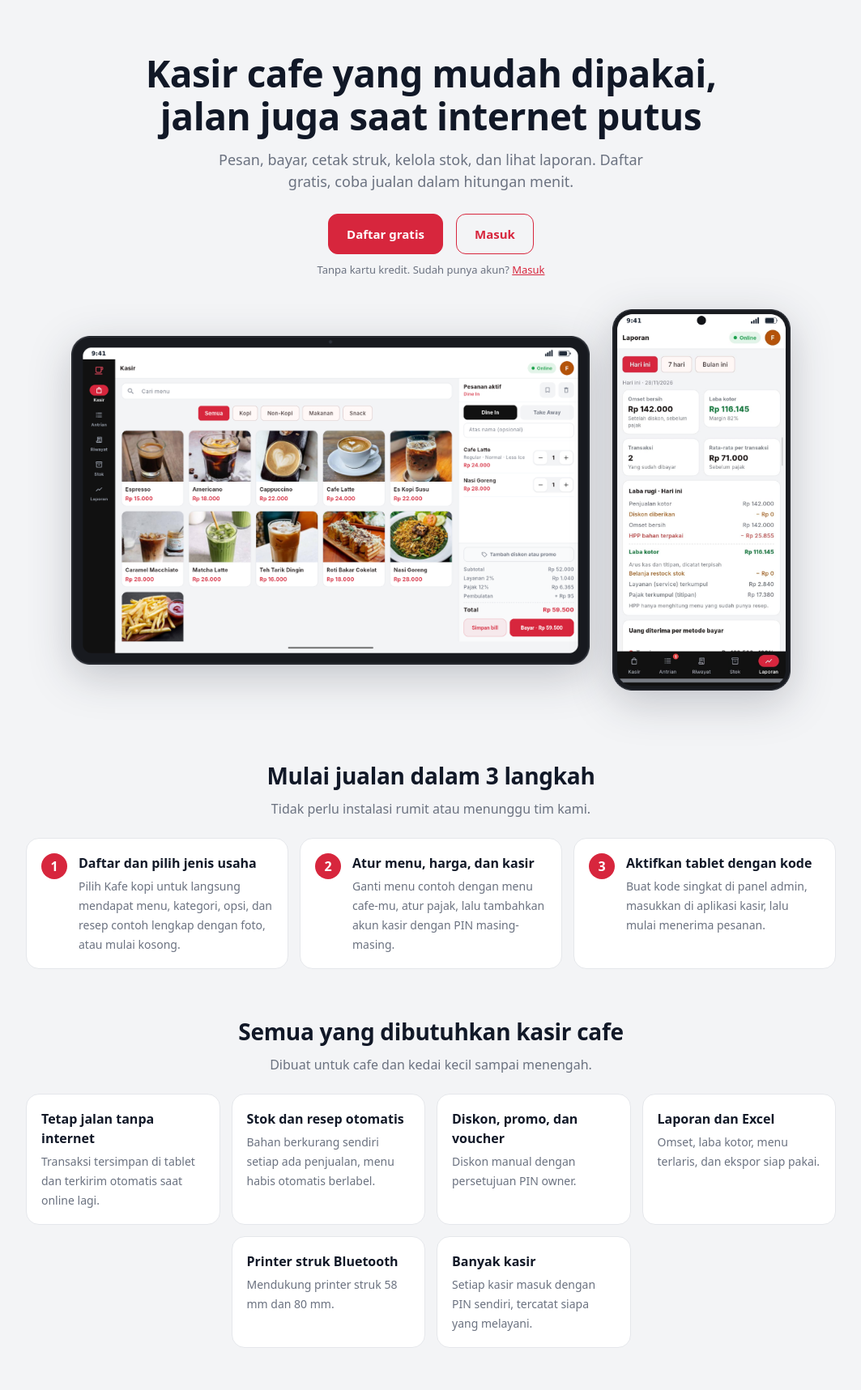
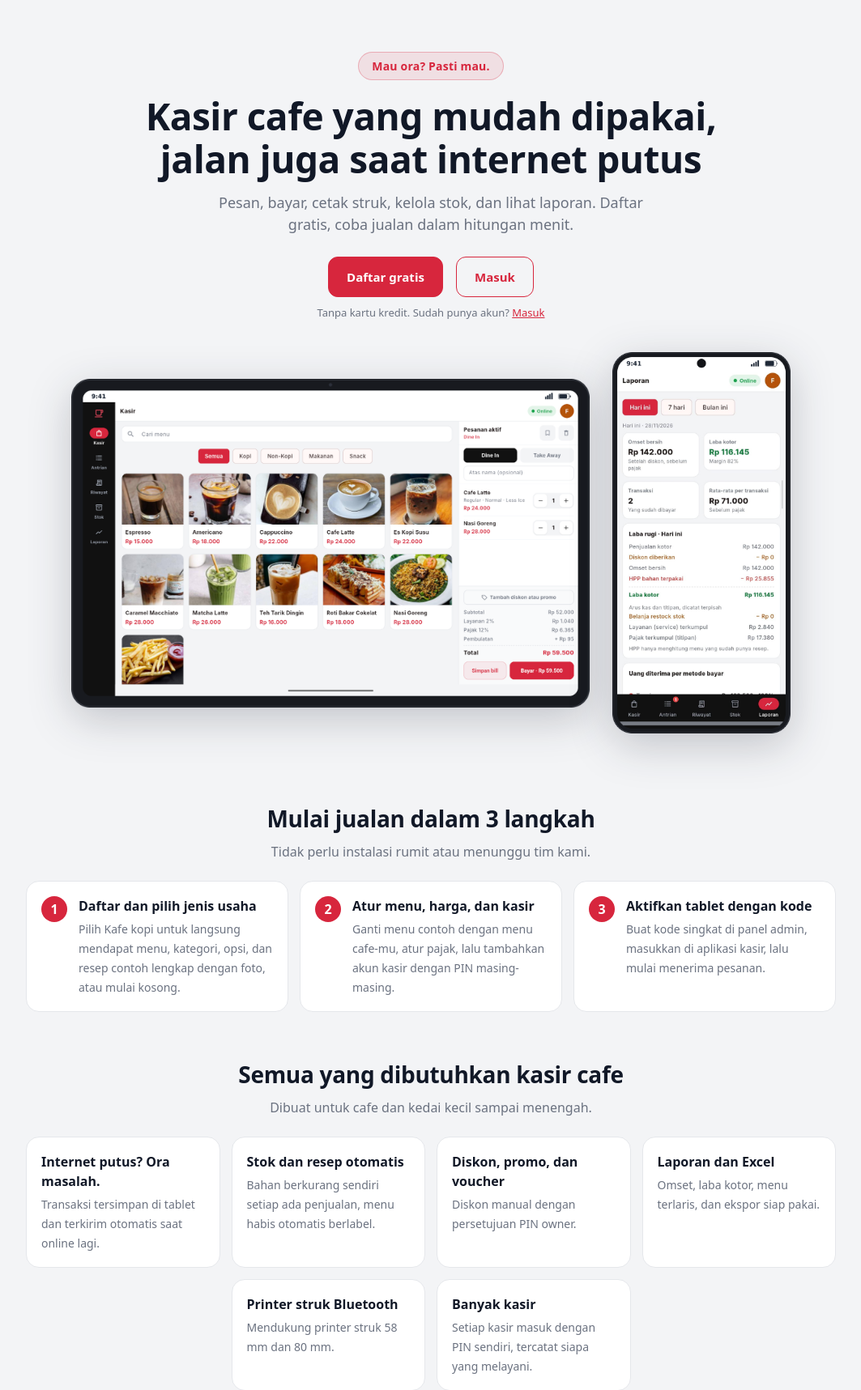
Before and after one commit to Wijaya-Plywood-Indonesia/jaya-pos-api, a Laravel app: page / in a window 1280 px wide. Shown: the part 60-1777 px from the top of the page at 81% size, without its empty margins (108-1171 px from the left). Run offline with Laravel 12, Linux system fonts and the light colour scheme; parts of the project's set-up code (start-up, migrations or seed data) failed here and were passed over.

Commit message:
feat: Update landing page content and styles for improved user engagement

```diff
--- a/resources/views/landing.blade.php
+++ b/resources/views/landing.blade.php
@@ -1,10 +1,12 @@
 @extends('layouts.public')
 
 @section('title', 'Mawra POS · Kasir cafe yang mudah')
+@section('description', 'Mau ora? Pasti mau. Aplikasi kasir cafe: pesan, bayar, cetak struk, stok otomatis, dan laporan. Internet putus? Ora masalah.')
 
 @section('head')
     <style>
         .hero { text-align: center; padding: 56px 0 28px; }
+        .eyebrow { display: inline-block; font-size: 14px; font-weight: 800; color: var(--red); background: rgba(215,38,61,.10); border: 1px solid rgba(215,38,61,.28); padding: 6px 16px; border-radius: 999px; margin-bottom: 18px; letter-spacing: .2px; }
         .hero h1 { font-size: clamp(30px, 6vw, 46px); line-height: 1.15; margin: 0 0 14px; letter-spacing: -.5px; }
         .hero p { color: var(--muted); font-size: 18px; max-width: 560px; margin: 0 auto 26px; }
         .hero .btn { margin: 0 6px 10px; }
@@ -54,6 +56,7 @@
     @endphp
 
     <section class="hero">
+        <div class="eyebrow">Mau ora? Pasti mau.</div>
         <h1>Kasir cafe yang mudah dipakai,<br>jalan juga saat internet putus</h1>
         <p>Pesan, bayar, cetak struk, kelola stok, dan lihat laporan. Daftar gratis, coba jualan dalam hitungan menit.</p>
         <a class="btn primary" href="/daftar">Daftar gratis</a>
@@ -83,7 +86,7 @@
     <h2 class="sec">Semua yang dibutuhkan kasir cafe</h2>
     <p class="sec-sub">Dibuat untuk cafe dan kedai kecil sampai menengah.</p>
     <section class="feats">
-        <div class="feat"><b>Tetap jalan tanpa internet</b><span>Transaksi tersimpan di tablet dan terkirim otomatis saat online lagi.</span></div>
+        <div class="feat"><b>Internet putus? Ora masalah.</b><span>Transaksi tersimpan di tablet dan terkirim otomatis saat online lagi.</span></div>
         <div class="feat"><b>Stok dan resep otomatis</b><span>Bahan berkurang sendiri setiap ada penjualan, menu habis otomatis berlabel.</span></div>
         <div class="feat"><b>Diskon, promo, dan voucher</b><span>Diskon manual dengan persetujuan PIN owner.</span></div>
         <div class="feat"><b>Laporan dan Excel</b><span>Omset, laba kotor, menu terlaris, dan ekspor siap pakai.</span></div>
@@ -115,7 +118,7 @@
     </section>
 
     <section class="cta">
-        <h2>Siap mencoba?</h2>
+        <h2>Jadi, mau ora?</h2>
         <p>Daftar sekarang dan coba transaksi pertamamu hari ini.</p>
         <a class="btn primary" href="/daftar">Daftar gratis</a>
         @if ($waUrl)<a class="btn wa" href="{{ $waUrl }}" target="_blank" rel="noopener">Tanya lewat WhatsApp</a>@endif
```
